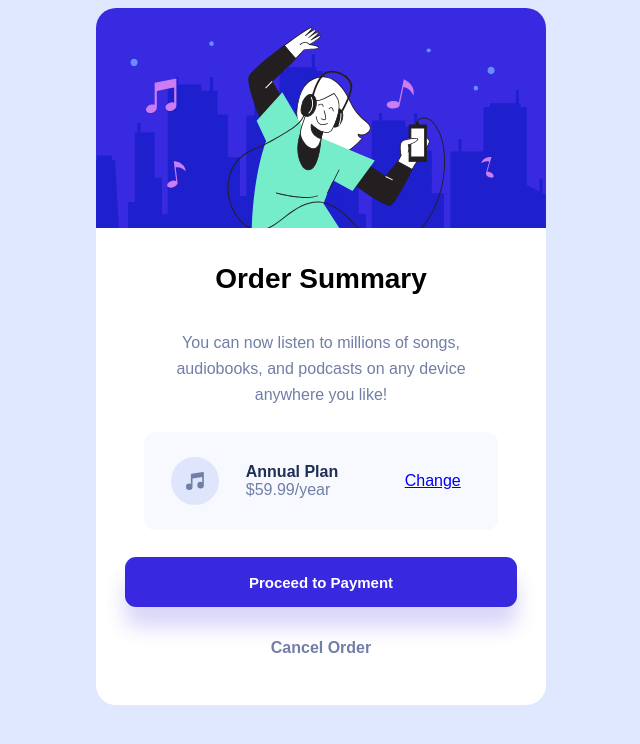
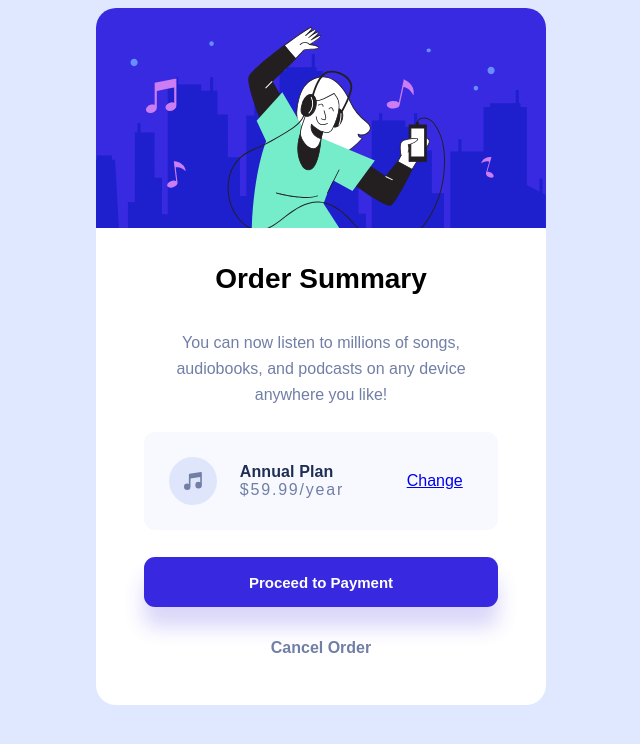
Before and after one commit to gabadadzeluca/order-summary-component, a plain HTML site: page index.html in a window 1280 px wide. Shown: the whole page, without its empty margins (319-959 px from the left). Drawn offline with Linux system fonts and the light colour scheme.

Commit message:
change button width

```diff
--- a/style.css
+++ b/style.css
@@ -61,6 +61,7 @@ body{
 .block{
     display: flex;
     flex-direction: column;
+    letter-spacing: .10px;
     margin-right: 40px;
 
 }
@@ -71,6 +72,7 @@ body{
     font-size: 16px;
 }
 .plan-price{
+    letter-spacing:1.8px;
     color: #717FA6;
     font-weight: 500;
     font-size: 16px;
@@ -85,7 +87,7 @@ body{
 .proceed-btn{
     text-align: center;
     border: none;
-    width: 392px;
+    width: 354px;
     margin: 0 auto;
     height: 50px;
     background-color:  hsl(245, 75%, 52%);
```
